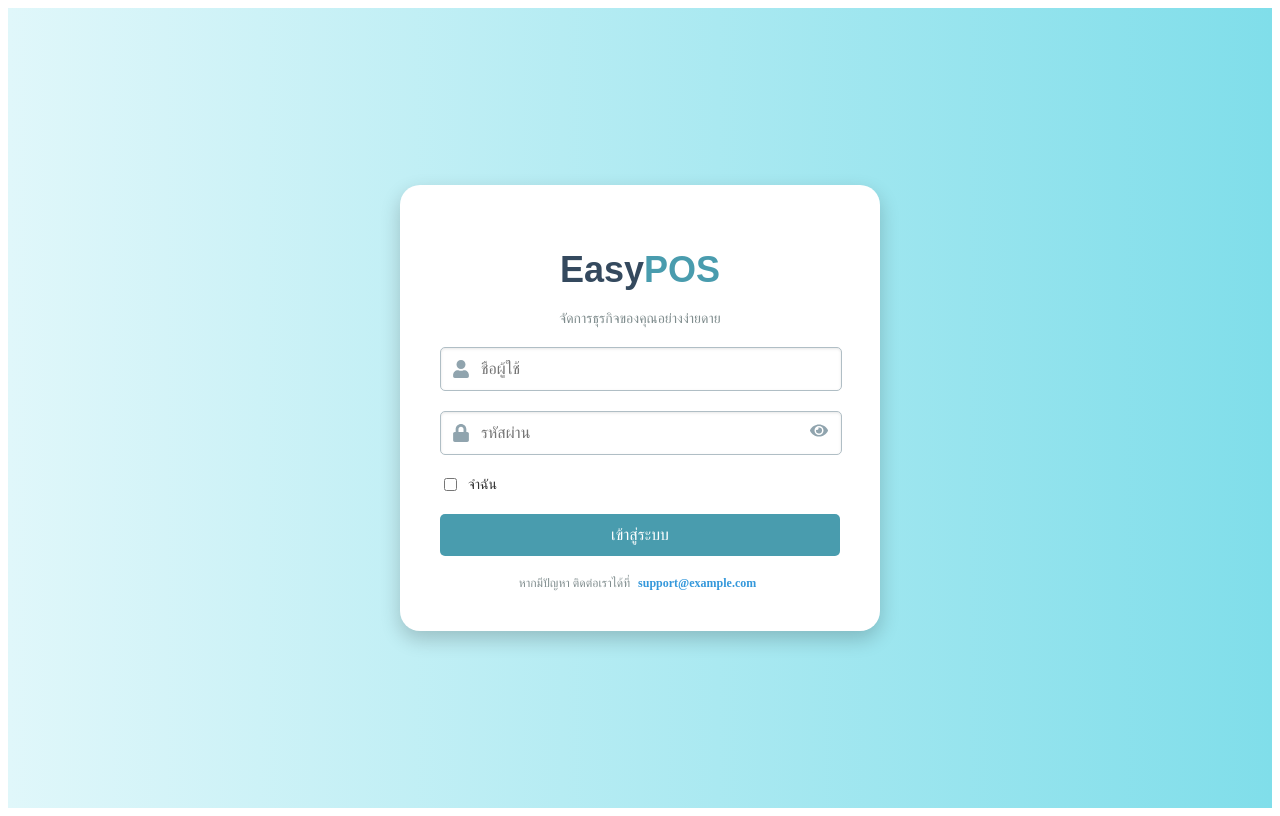
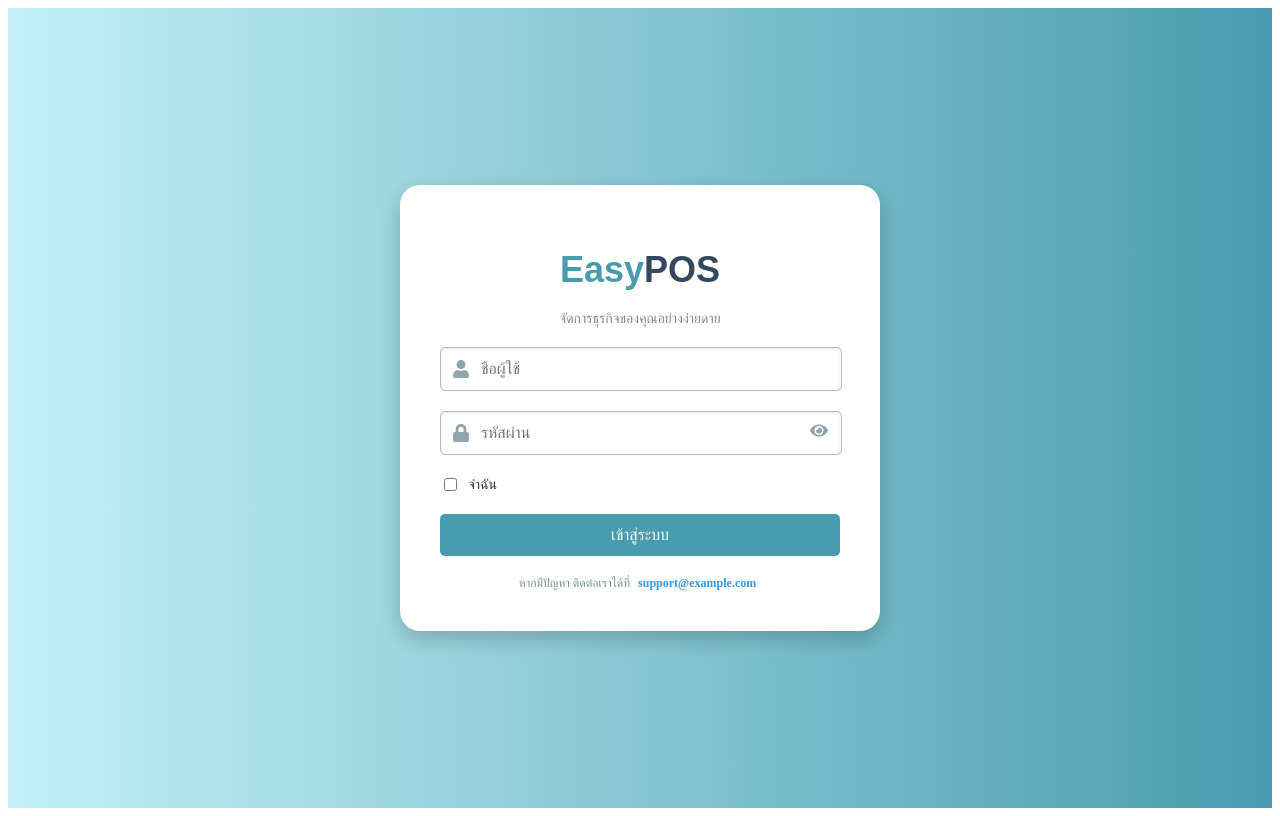
Before and after one commit to PeErAtC/project-pos, a Next.js app: page /login in a window 1280 px wide. Built offline with nearby package versions, Linux system fonts and the light colour scheme.

Commit message:
Update login.js

```diff
--- a/pages/login.js
+++ b/pages/login.js
@@ -195,7 +195,7 @@ const styles = {
     justifyContent: 'center',
     alignItems: 'center',
     height: '100vh',
-    background: 'linear-gradient(to right, #e0f7fa, #80deea)',
+    background: 'linear-gradient(to right,rgb(196, 240, 246), #499cae)',
   },
   card: {
     width: '100%',
@@ -217,10 +217,10 @@ const styles = {
     justifyContent: 'center',
   },
   titleEasy: {
-    color: '#34495e', // สีคำว่า "Easy"
+    color: '#499cae', // สีคำว่า "Easy"
   },
   titlePos: {
-    color: '#499cae', // สีคำว่า "POS"
+    color: '#34495e', // สีคำว่า "POS"
   },
   subtitle: {
     fontSize: '14px',
```
